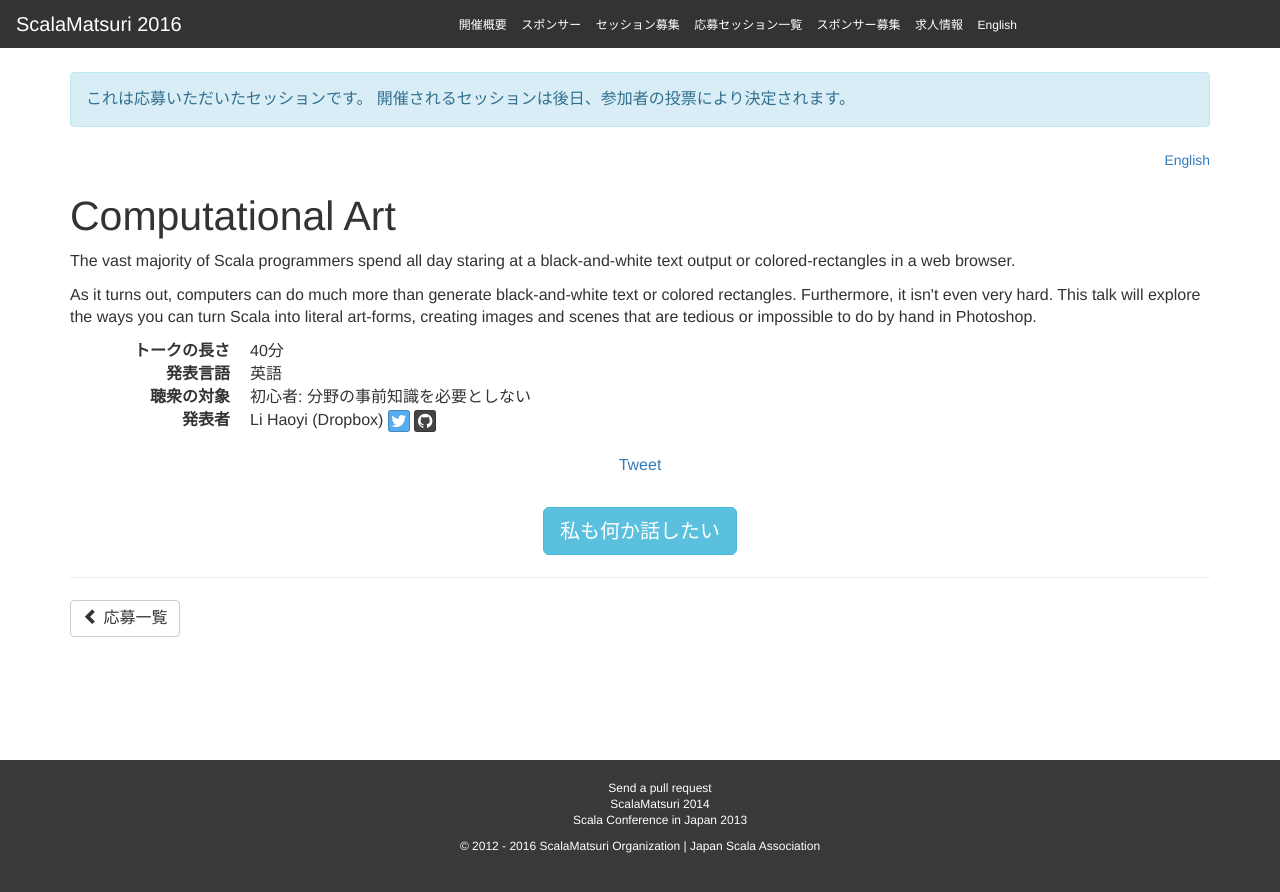
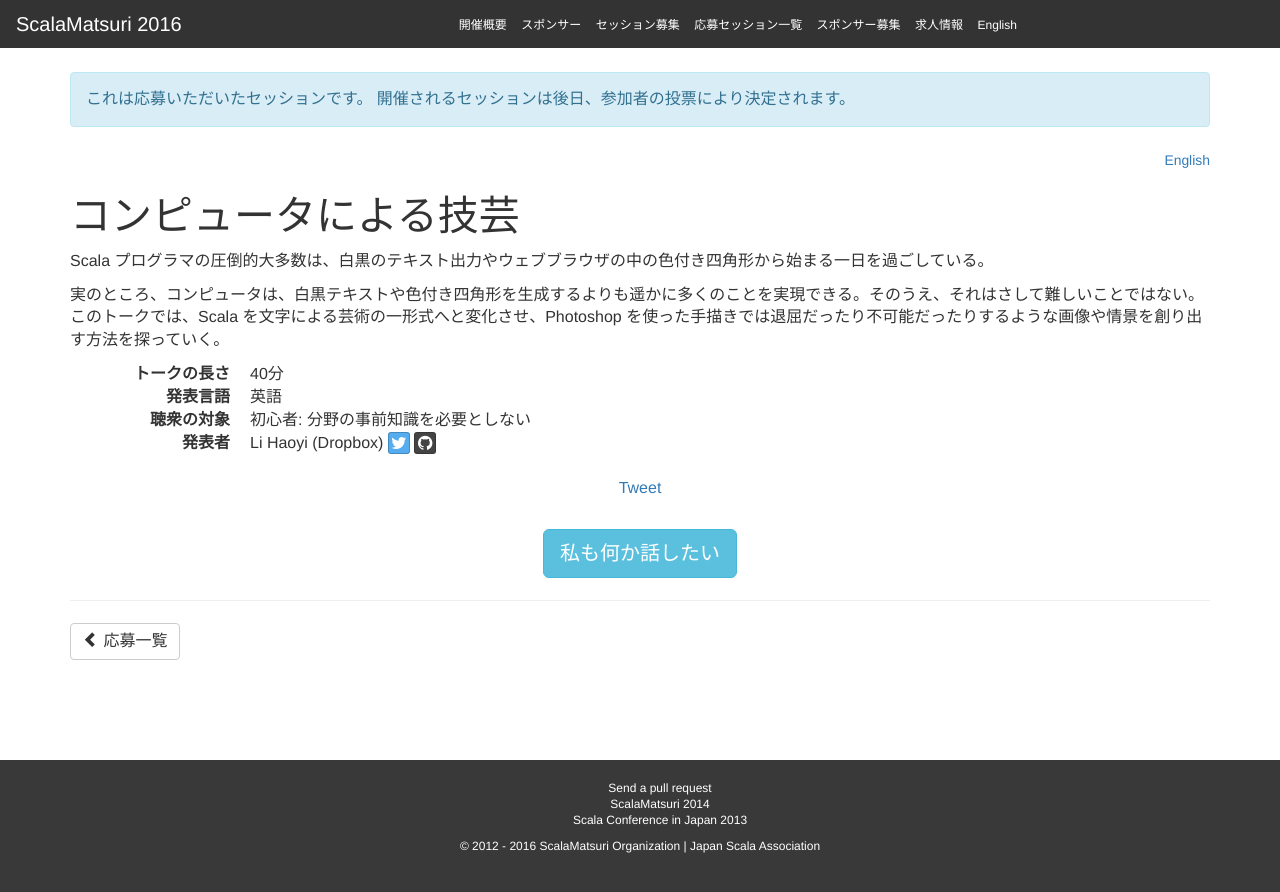
Before and after one commit to scalajp/2016.scalamatsuri.org, a Jekyll site: the page built from _candidates_ja/LiHaoyi_1.html, in a window 1280 px wide. Shown: the top 892 px of the page. Built offline with Jekyll 4.4.1, drawn with Linux system fonts in a browser that asks for light colours; nearby versions of some CDN libraries; comment, search, counter and statistics services are not loaded.

Commit message:
translate LiHaoyi_1.html

```diff
--- a/_candidates_ja/LiHaoyi_1.html
+++ b/_candidates_ja/LiHaoyi_1.html
@@ -1,6 +1,6 @@
 ---
 name: Li Haoyi
-title: Computational Art
+title: コンピュータによる技芸
 length: 40
 audience: Beginner
 language: English
@@ -8,5 +8,5 @@ twitter: li_haoyi
 github: lihaoyi
 organization: Dropbox
 ---
-<p>The vast majority of Scala programmers spend all day staring at a black-and-white text output or colored-rectangles in a web browser.</p>
-<p>As it turns out, computers can do much more than generate black-and-white text or colored rectangles. Furthermore, it isn't even very hard. This talk will explore the ways you can turn Scala into literal art-forms, creating images and scenes that are tedious or impossible to do by hand in Photoshop.</p>
+<p>Scala プログラマの圧倒的大多数は、白黒のテキスト出力やウェブブラウザの中の色付き四角形から始まる一日を過ごしている。</p>
+<p>実のところ、コンピュータは、白黒テキストや色付き四角形を生成するよりも遥かに多くのことを実現できる。そのうえ、それはさして難しいことではない。このトークでは、Scala を文字による芸術の一形式へと変化させ、Photoshop を使った手描きでは退屈だったり不可能だったりするような画像や情景を創り出す方法を探っていく。</p>
```
